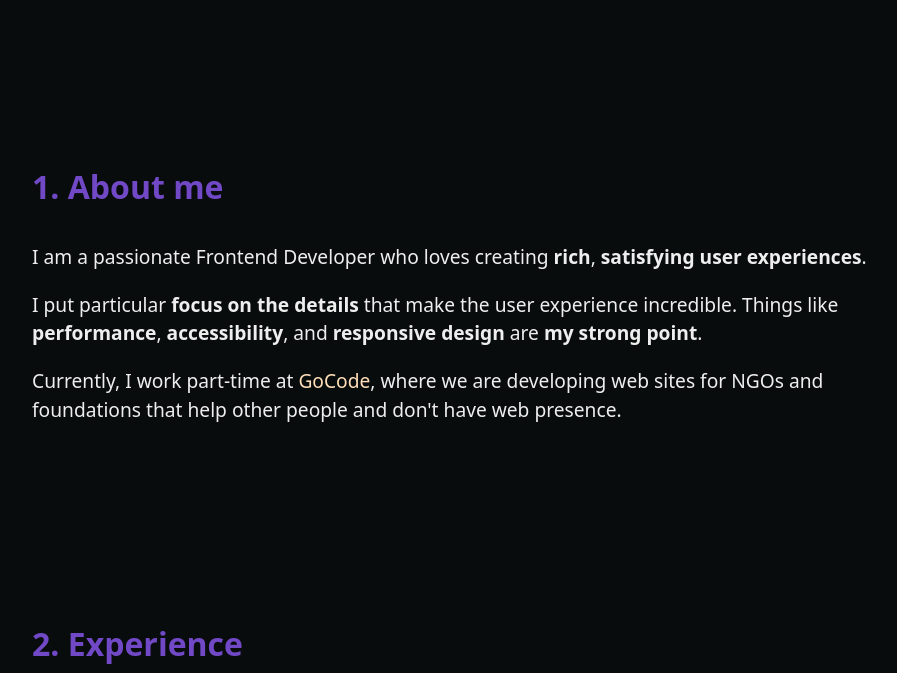
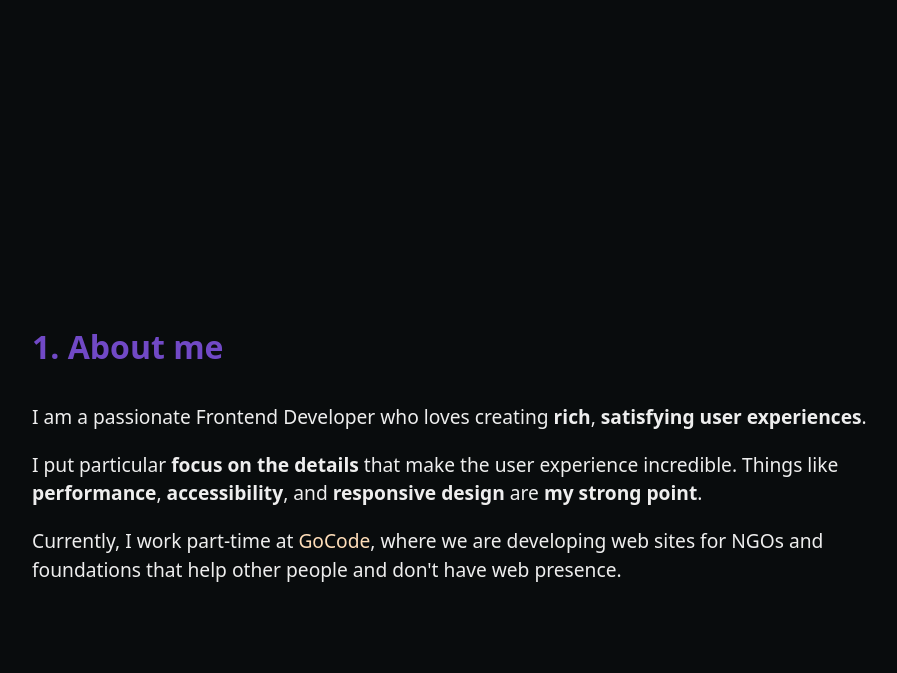
Before and after one commit to genaroibc/my-portfolio, an Astro site: page / in a window 1280 px wide. Shown: the part 767-1440 px from the top of the page, without its empty margins (190-1087 px from the left). Built offline with nearby package versions, Linux system fonts and the light colour scheme; Astro itself is replaced by a stand-in of ours.

Commit message:
[FEAT]: add space between sections

```diff
--- a/src/components/shared/Section.astro
+++ b/src/components/shared/Section.astro
@@ -17,7 +17,7 @@ const { title, id, subtitle } = Astro.props;
 
 <style>
   .pageSection {
-    /* margin: 20vh auto; */
+    margin: 20vh auto;
     padding: 1rem;
     transform: translateY(3rem);
     opacity: 0;
```
